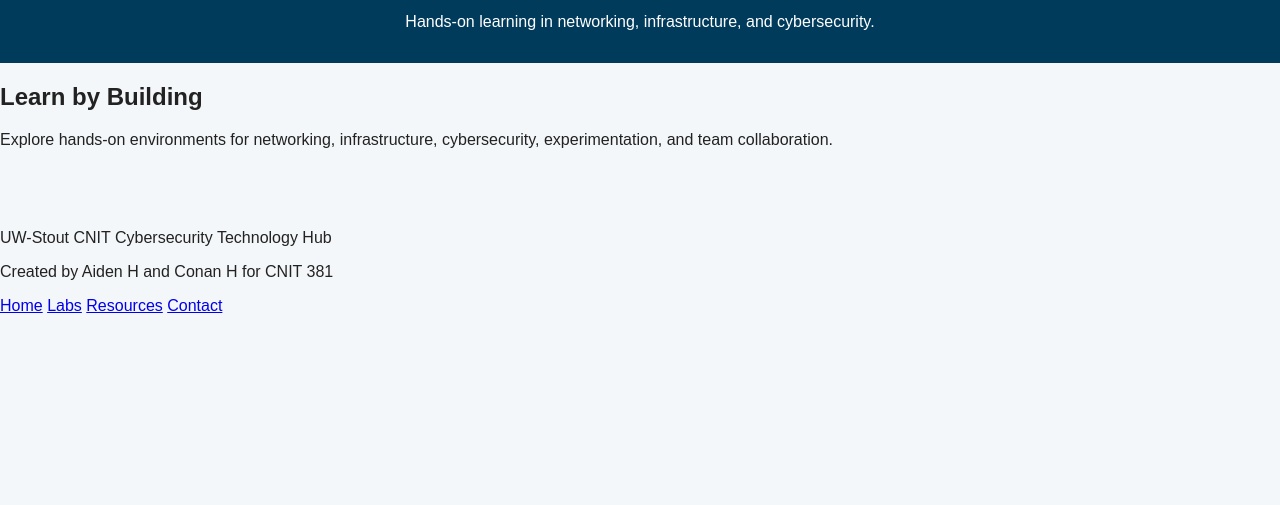
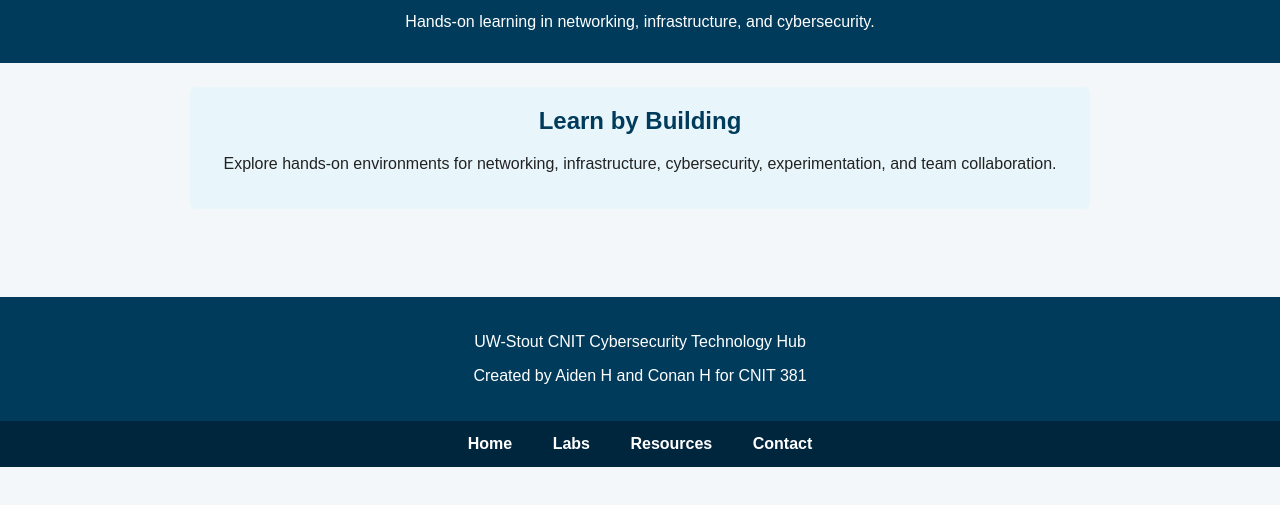
Before and after one commit to vivvyme/stout-cnit-cyber-hub, a plain HTML site: page index.html in a window 1280 px wide. Shown: the part 99-604 px from the top of the page. Drawn offline with Linux system fonts and the light colour scheme.

Commit message:
Style navigation banner and footer

```diff
--- a/styles.css
+++ b/styles.css
@@ -32,3 +32,36 @@ main {
     max-width: 860px;
     margin: 0 auto;
 }
+.main-nav {
+    background-color: #00263e;
+    text-align: center;
+    padding: 14px;
+}
+.main-nav a {
+    color: white;
+    text-decoration: none;
+    margin: 0 18px;
+    font-weight: bold;
+}
+.main-nav a:hover {
+    text-decoration: underline;
+}
+.welcome-banner {
+    max-width: 860px;
+    margin: 24px auto 0;
+    padding: 20px;
+    background-color: #e8f6fb;
+    border-radius: 6px;
+    text-align: center;
+}
+.welcome-banner h2 {
+    margin-top: 0;
+    color: #003b5c;
+}
+.main-footer {
+    background-color: #003b5c;
+    color: white;
+    text-align: center;
+    padding: 20px;
+    margin-top: 40px;
+}
```
